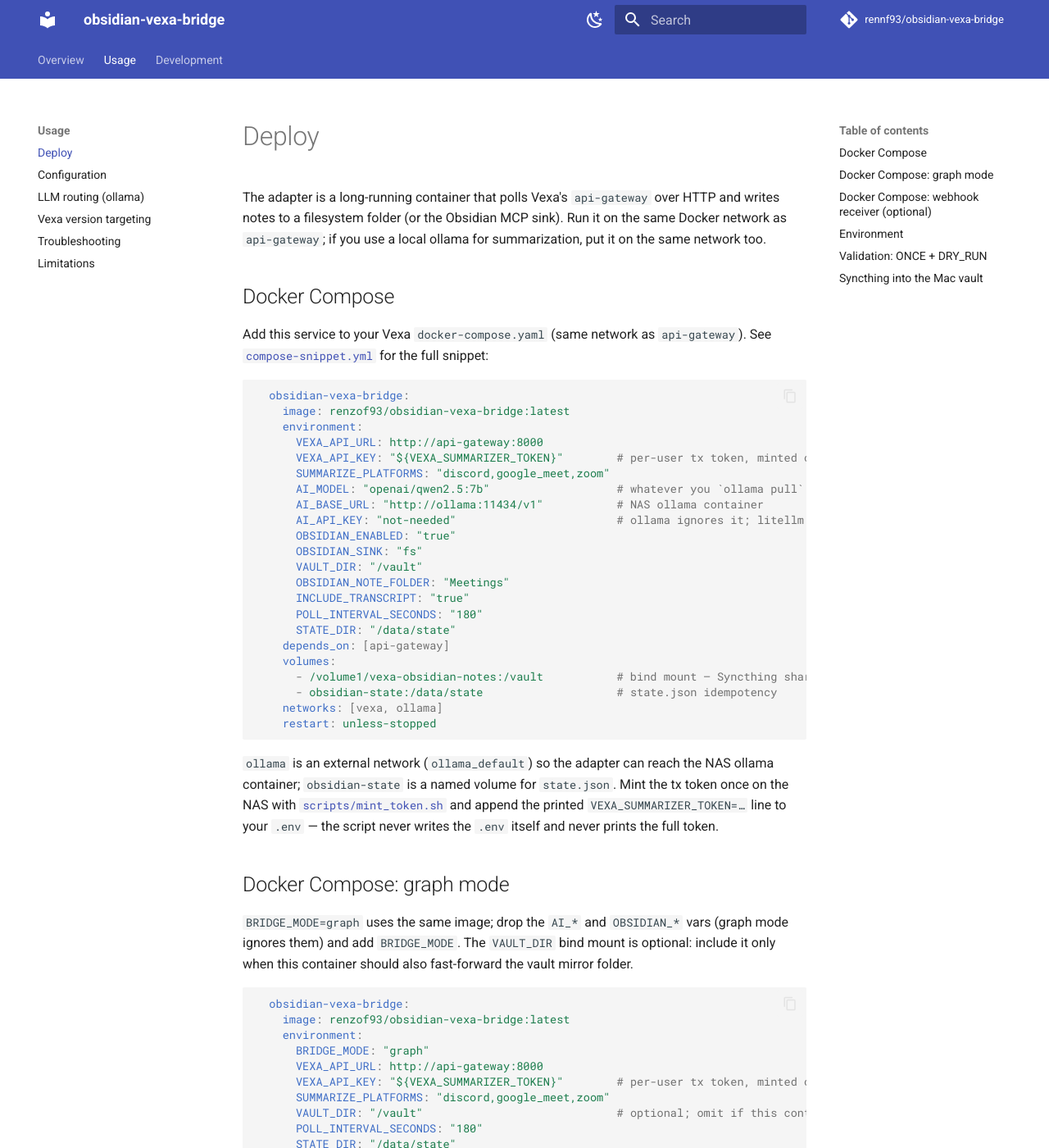
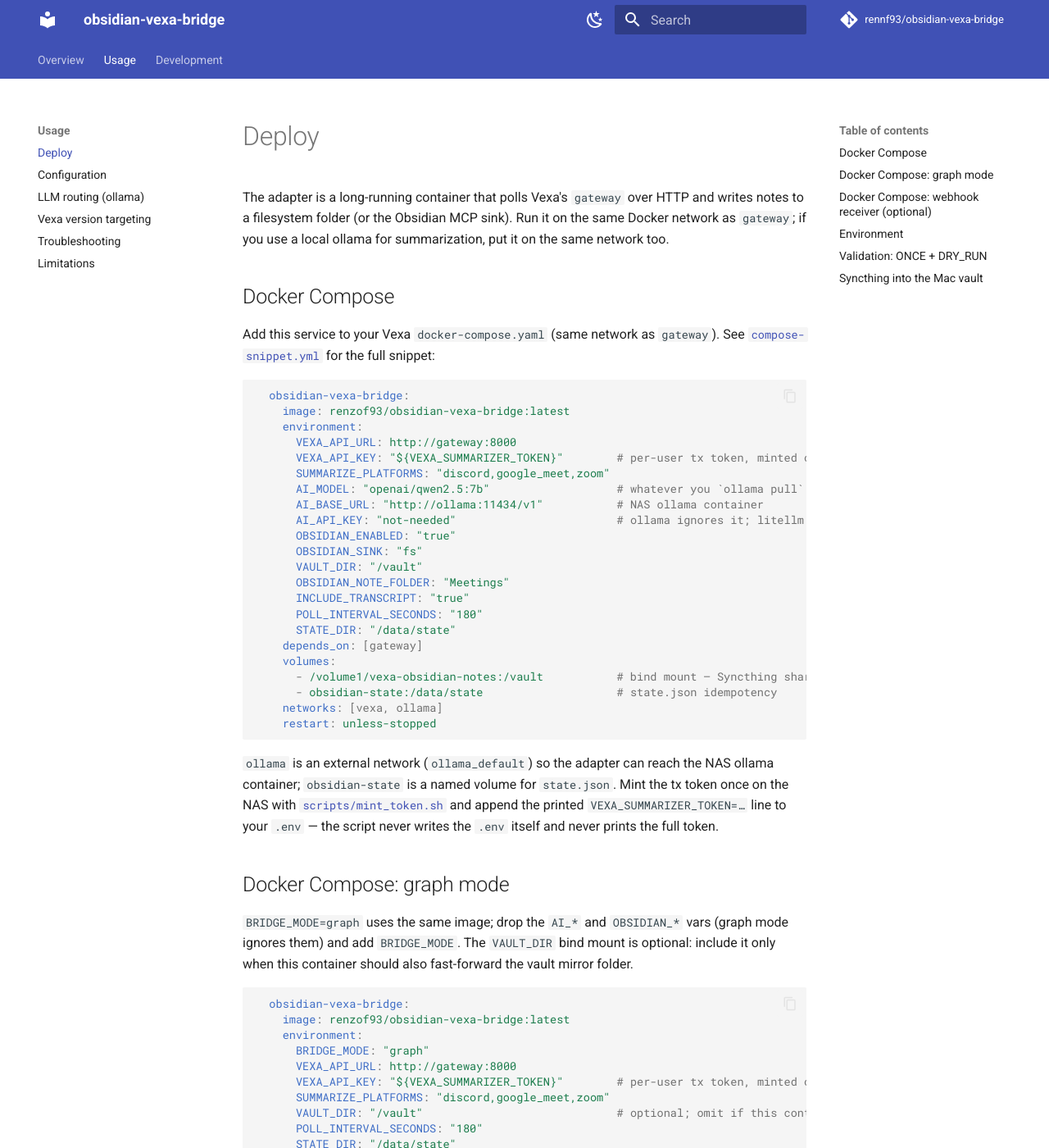
Before and after one commit to rennf93/obsidian-vexa-bridge, an MkDocs documentation site: the page built from docs/usage/deploy.md, in a window 1280 px wide and 1400 px high. Shown: the whole window at 82% size. Built offline with MkDocs 1.6.1 and Material for MkDocs 9.7.7, drawn with Linux system fonts in a browser that asks for light colours; comment, search, counter and statistics services are not loaded; some of the changed text lies outside the part shown.

Commit message:
fix(docs): point in-network VEXA_API_URL at Vexa's gateway service, not api-gateway (#26)
* fix(docs): point in-network VEXA_API_URL at Vexa's gateway service, not api-gateway

Vexa's 0.10 compose named the API service api-gateway; 0.12's stock compose
(deploy/compose/docker-compose.yaml in Vexa-ai/vexa) renames it to gateway,
so every doc and the compose snippet that told users to reach Vexa at
http://api-gateway:8000 or depends_on: [api-gateway] fails DNS on any current
Vexa stack. Updated README.md, compose-snippet.yml, docs/usage/config.md,
docs/usage/deploy.md, and docs/dev/testing.md to gateway:8000 wherever it is
a concrete address, depends_on entry, or network name; left prose that just
describes Vexa's api-gateway component (CLAUDE.md, docs/index.md,
docs/usage/vexa-version-targeting.md, docs/dev/layout.md, scripts/mint_token.sh,
summarizer/vexa.py, tests/test_vexa.py) untouched since it names the
architectural piece, not a DNS target.

* fix(docs): the deploy.md intro line names gateway consistently, not api-gateway

Line 3 named the service api-gateway in its first clause and gateway in its
second clause, inside the same sentence. Use gateway throughout so the file
matches the rest of this fix.

---------

Co-authored-by: Renn F <rennf93@users.noreply.github.com>

````diff
--- a/compose-snippet.yml
+++ b/compose-snippet.yml
@@ -1,5 +1,5 @@
 # ── Add this service to your Vexa docker-compose.yaml (same indentation as the
-#    other services) so the sink adapter can reach `api-gateway` in-stack and
+#    other services) so the sink adapter can reach `gateway` in-stack and
 #    the NAS ollama container on the external `ollama_default` network.
 #    Use the prebuilt image, or build from a local checkout.
 #    Keep VEXA_API_KEY / tokens in a gitignored .env — never inline secrets.
@@ -10,7 +10,7 @@
     # build:
     #   context: ./obsidian-vexa-bridge
     environment:
-      VEXA_API_URL: http://api-gateway:8000          # in-stack; no LAN IP
+      VEXA_API_URL: http://gateway:8000          # in-stack; no LAN IP
       VEXA_API_KEY: "${VEXA_SUMMARIZER_TOKEN}"        # per-user tx token, minted once
       SUMMARIZE_PLATFORMS: "discord,google_meet,zoom" # all platforms — Zoom parity is this one var
       MIN_TRANSCRIPT_SECONDS: "30"
@@ -24,7 +24,7 @@
       INCLUDE_TRANSCRIPT: "true"
       POLL_INTERVAL_SECONDS: "180"
       STATE_DIR: "/data/state"
-    depends_on: [api-gateway]
+    depends_on: [gateway]
     volumes:
       # Bind mount — Syncthing shares this host folder into the Mac vault.
       - /volume1/vexa-obsidian-notes:/vault
--- a/docs/usage/deploy.md
+++ b/docs/usage/deploy.md
@@ -1,16 +1,16 @@
 # Deploy
 
-The adapter is a long-running container that polls Vexa's `api-gateway` over HTTP and writes notes to a filesystem folder (or the Obsidian MCP sink). Run it on the same Docker network as `api-gateway`; if you use a local ollama for summarization, put it on the same network too.
+The adapter is a long-running container that polls Vexa's `gateway` over HTTP and writes notes to a filesystem folder (or the Obsidian MCP sink). Run it on the same Docker network as `gateway`; if you use a local ollama for summarization, put it on the same network too.
 
 ## Docker Compose
 
-Add this service to your Vexa `docker-compose.yaml` (same network as `api-gateway`). See [`compose-snippet.yml`](https://github.com/rennf93/obsidian-vexa-bridge/blob/master/compose-snippet.yml) for the full snippet:
+Add this service to your Vexa `docker-compose.yaml` (same network as `gateway`). See [`compose-snippet.yml`](https://github.com/rennf93/obsidian-vexa-bridge/blob/master/compose-snippet.yml) for the full snippet:
 
 ```yaml
   obsidian-vexa-bridge:
     image: renzof93/obsidian-vexa-bridge:latest
     environment:
-      VEXA_API_URL: http://api-gateway:8000
+      VEXA_API_URL: http://gateway:8000
       VEXA_API_KEY: "${VEXA_SUMMARIZER_TOKEN}"        # per-user tx token, minted once
       SUMMARIZE_PLATFORMS: "discord,google_meet,zoom"
       AI_MODEL: "openai/qwen2.5:7b"                   # whatever you `ollama pull`
@@ -23,7 +23,7 @@
       INCLUDE_TRANSCRIPT: "true"
       POLL_INTERVAL_SECONDS: "180"
       STATE_DIR: "/data/state"
-    depends_on: [api-gateway]
+    depends_on: [gateway]
     volumes:
       - /volume1/vexa-obsidian-notes:/vault           # bind mount — Syncthing shares this host folder
       - obsidian-state:/data/state                    # state.json idempotency
@@ -42,13 +42,13 @@
     image: renzof93/obsidian-vexa-bridge:latest
     environment:
       BRIDGE_MODE: "graph"
-      VEXA_API_URL: http://api-gateway:8000
+      VEXA_API_URL: http://gateway:8000
       VEXA_API_KEY: "${VEXA_SUMMARIZER_TOKEN}"        # per-user tx token, minted once
       SUMMARIZE_PLATFORMS: "discord,google_meet,zoom"
       VAULT_DIR: "/vault"                             # optional; omit if this container can't reach the vault
       POLL_INTERVAL_SECONDS: "180"
       STATE_DIR: "/data/state"
-    depends_on: [api-gateway]
+    depends_on: [gateway]
     volumes:
       - /volume1/vexa-vault:/vault                    # optional bind mount, only needed with VAULT_DIR set
       - obsidian-state:/data/state                    # state.json idempotency
@@ -60,7 +60,7 @@
 
 ## Docker Compose: webhook receiver (optional)
 
-Add these vars to either compose snippet above to also receive Vexa's `meeting.completed` webhook instead of relying solely on the poll. When Vexa runs on the same compose network, `WEBHOOK_PUBLIC_URL` can point straight at the service name and no host port needs publishing: Vexa reaches the container over the internal network the same way `api-gateway` does.
+Add these vars to either compose snippet above to also receive Vexa's `meeting.completed` webhook instead of relying solely on the poll. When Vexa runs on the same compose network, `WEBHOOK_PUBLIC_URL` can point straight at the service name and no host port needs publishing: Vexa reaches the container over the internal network the same way `gateway` does.
 
 ```yaml
   obsidian-vexa-bridge:
@@ -80,7 +80,7 @@
 
 | Variable | Required when | Default | Description |
 |---|---|---|---|
-| `VEXA_API_URL` | `SUMMARIZE_ENABLED=true` | - | Vexa api-gateway base URL, e.g. `http://api-gateway:8000` in-stack. |
+| `VEXA_API_URL` | `SUMMARIZE_ENABLED=true` | - | Vexa api-gateway base URL, e.g. `http://gateway:8000` in-stack. |
 | `VEXA_API_KEY` | `SUMMARIZE_ENABLED=true` | - | Per-user Vexa API token (scope `tx`), minted once via `scripts/mint_token.sh`. Not the admin token. Exposed in compose as `VEXA_SUMMARIZER_TOKEN`. |
 | `POLL_INTERVAL_SECONDS` | never | `180` | Seconds between passes. |
 | `AI_MODEL` | `SUMMARIZE_ENABLED=true` | `anthropic/claude-sonnet-5` | LiteLLM model id, e.g. `openai/qwen2.5:7b` for ollama. See [LLM routing](llm-routing.md). |
@@ -100,7 +100,7 @@
 ```bash
 # One pass, no writes, no mark_done — safe to repeat.
 docker run --rm \
-  -e VEXA_API_URL=http://api-gateway:8000 \
+  -e VEXA_API_URL=http://gateway:8000 \
   -e VEXA_API_KEY="$VEXA_SUMMARIZER_TOKEN" \
   -e AI_MODEL="openai/qwen2.5:7b" \
   -e AI_BASE_URL="http://ollama:11434/v1" \
````
Also changed, not shown: CHANGELOG.md (+3 -0 lines), README.md (+4 -4 lines), docs/dev/testing.md (+1 -1 lines), docs/usage/config.md (+1 -1 lines).
